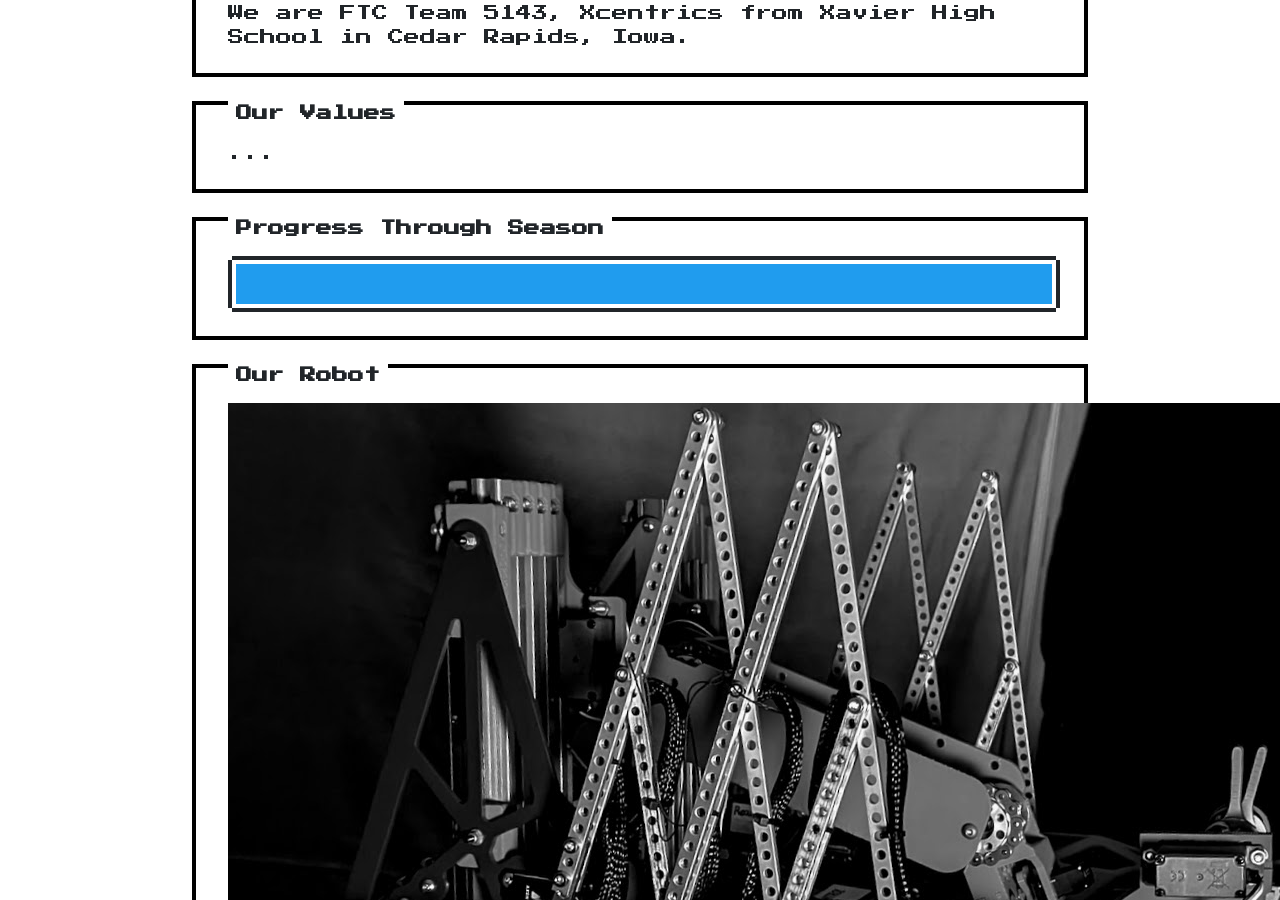
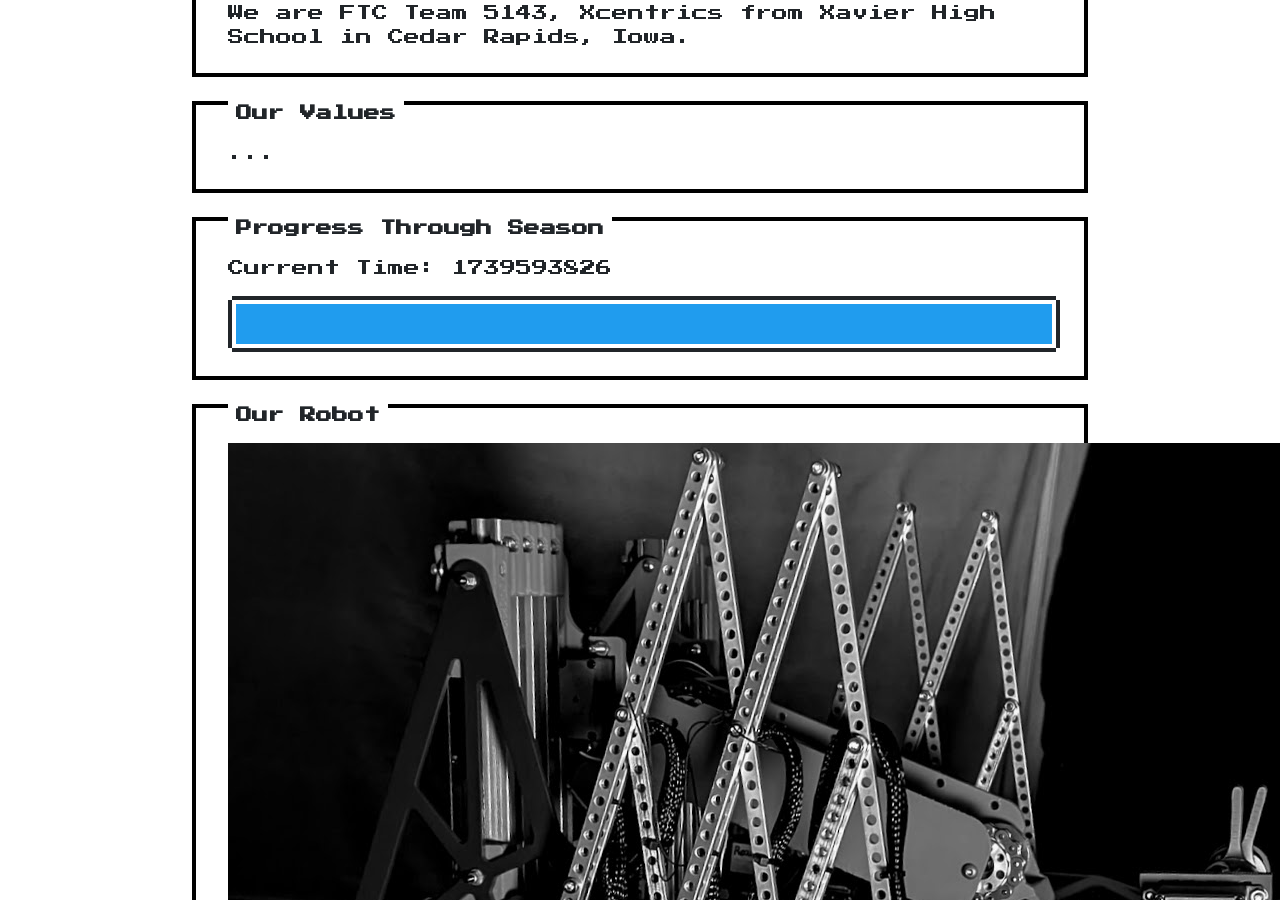
Before and after one commit to FTC5143/ftc5143.github.io, a Jekyll site: the page built from about.html, in a window 1280 px wide and 900 px high, scrolled down 377 px. Built offline with Jekyll 4.4.1, drawn with Linux system fonts in a browser that asks for light colours.

Commit message:
about fix

```diff
--- a/about.html
+++ b/about.html
@@ -26,6 +26,7 @@ title: About
 
 <div class="nes-container with-title">
   <h2 class="title">Progress Through Season</h2>
+  <p>Current Time: {{ site.time | date: '%s' }}</p>
   <progress id="season-progress" class="animated-progress nes-progress is-primary"
             max="{{ site.data.season.endtime | minus: site.data.season.starttime }}"
             value="{{ site.time | date: '%s' | minus: site.data.season.starttime }}">
--- a/contact.html
+++ b/contact.html
@@ -6,7 +6,7 @@ title: Contact
 <link href="/css/contact.css" rel="stylesheet" />
 
 <div class="nes-container with-title is-centered">
-	<p class="title">Contact Us!</p>
+	<h2 class="title">Contact Us!</h2>
 	<a href="{{ site.data.contact.email }}" target="_blank" aria-label="email"><img src="/img/icons/gmail.png" class="icon is-large"></a>
 	<!--<a href="{{ site.data.contact.twitter }}" target="_blank" aria-label="twitter"><img src="/img/icons/twitter.png" class="icon is-large"></a>-->
 	<a href="{{ site.data.contact.github }}" target="_blank" aria-label="github"><img src="/img/icons/github.png" class="icon is-large"></a>
```
